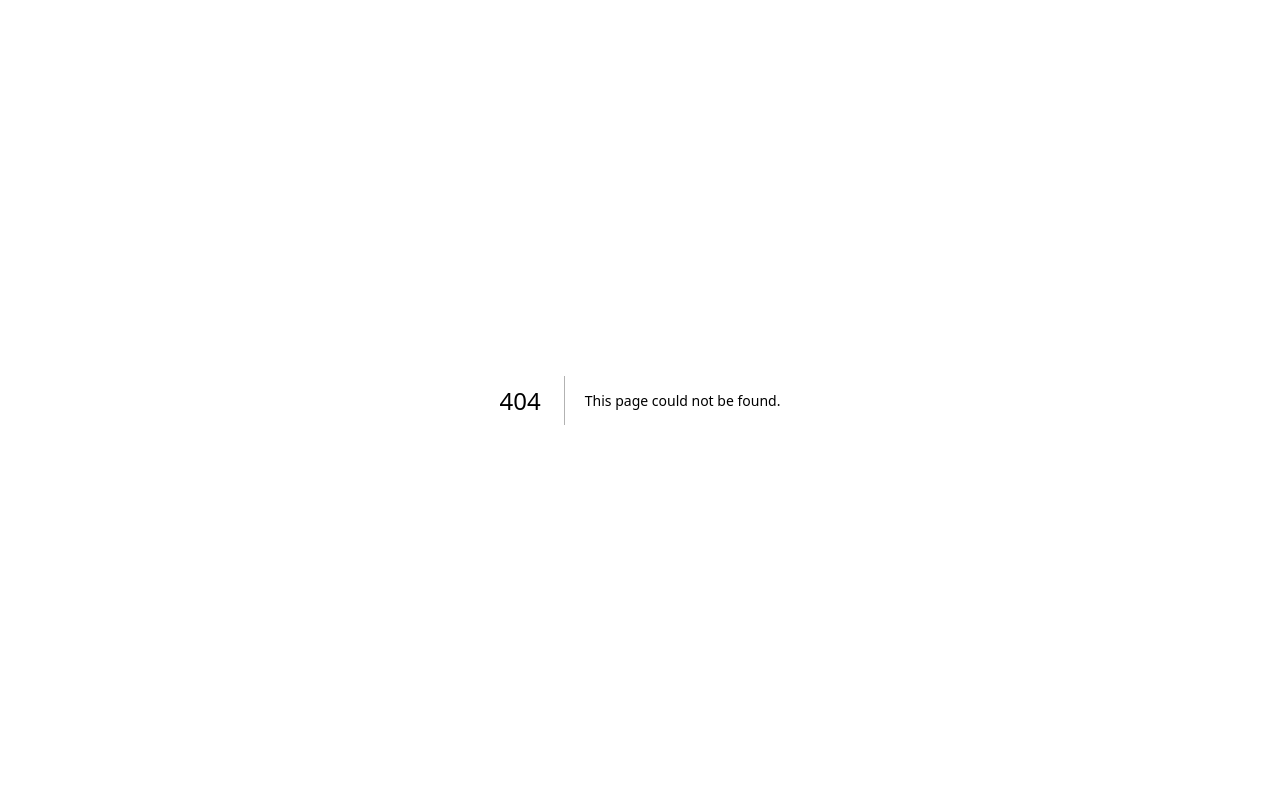
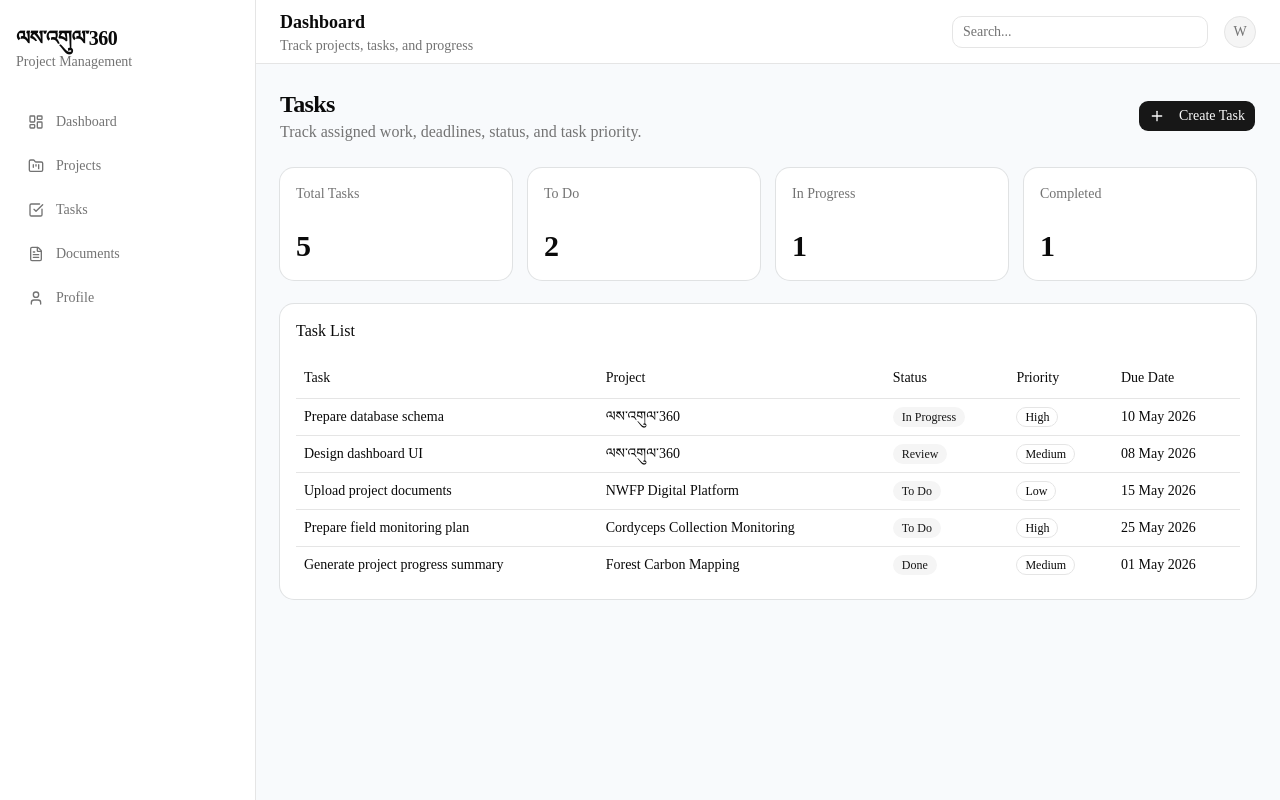
Before and after one commit to wangdiues/layguel360-v0, a Next.js app: page /tasks in a window 1280 px wide. Before the commit this address had no page. Built offline with nearby package versions, Linux system fonts and the light colour scheme.

Commit message:
Add static tasks page

```diff
--- /dev/null
+++ b/app/tasks/page.tsx
@@ -0,0 +1,165 @@
+import { Sidebar } from "@/components/layout/sidebar"
+import { Topbar } from "@/components/layout/topbar"
+import { Badge } from "@/components/ui/badge"
+import { Button } from "@/components/ui/button"
+import {
+  Card,
+  CardContent,
+  CardHeader,
+  CardTitle,
+} from "@/components/ui/card"
+import {
+  Table,
+  TableBody,
+  TableCell,
+  TableHead,
+  TableHeader,
+  TableRow,
+} from "@/components/ui/table"
+import { Plus } from "lucide-react"
+
+const tasks = [
+  {
+    title: "Prepare database schema",
+    project: "ལས་འགུལ་360",
+    status: "In Progress",
+    priority: "High",
+    dueDate: "10 May 2026",
+  },
+  {
+    title: "Design dashboard UI",
+    project: "ལས་འགུལ་360",
+    status: "Review",
+    priority: "Medium",
+    dueDate: "08 May 2026",
+  },
+  {
+    title: "Upload project documents",
+    project: "NWFP Digital Platform",
+    status: "To Do",
+    priority: "Low",
+    dueDate: "15 May 2026",
+  },
+  {
+    title: "Prepare field monitoring plan",
+    project: "Cordyceps Collection Monitoring",
+    status: "To Do",
+    priority: "High",
+    dueDate: "25 May 2026",
+  },
+  {
+    title: "Generate project progress summary",
+    project: "Forest Carbon Mapping",
+    status: "Done",
+    priority: "Medium",
+    dueDate: "01 May 2026",
+  },
+]
+
+export default function TasksPage() {
+  return (
+    <div className="flex min-h-screen bg-slate-50">
+      <Sidebar />
+
+      <main className="flex flex-1 flex-col">
+        <Topbar />
+
+        <section className="space-y-6 p-6">
+          <div className="flex flex-col justify-between gap-4 md:flex-row md:items-center">
+            <div>
+              <h1 className="text-2xl font-bold tracking-tight">Tasks</h1>
+              <p className="text-muted-foreground">
+                Track assigned work, deadlines, status, and task priority.
+              </p>
+            </div>
+
+            <Button>
+              <Plus className="mr-2 h-4 w-4" />
+              Create Task
+            </Button>
+          </div>
+
+          <div className="grid gap-4 md:grid-cols-2 xl:grid-cols-4">
+            <Card>
+              <CardHeader className="pb-2">
+                <CardTitle className="text-sm text-muted-foreground">
+                  Total Tasks
+                </CardTitle>
+              </CardHeader>
+              <CardContent>
+                <p className="text-3xl font-bold">5</p>
+              </CardContent>
+            </Card>
+
+            <Card>
+              <CardHeader className="pb-2">
+                <CardTitle className="text-sm text-muted-foreground">
+                  To Do
+                </CardTitle>
+              </CardHeader>
+              <CardContent>
+                <p className="text-3xl font-bold">2</p>
+              </CardContent>
+            </Card>
+
+            <Card>
+              <CardHeader className="pb-2">
+                <CardTitle className="text-sm text-muted-foreground">
+                  In Progress
+                </CardTitle>
+              </CardHeader>
+              <CardContent>
+                <p className="text-3xl font-bold">1</p>
+              </CardContent>
+            </Card>
+
+            <Card>
+              <CardHeader className="pb-2">
+                <CardTitle className="text-sm text-muted-foreground">
+                  Completed
+                </CardTitle>
+              </CardHeader>
+              <CardContent>
+                <p className="text-3xl font-bold">1</p>
+              </CardContent>
+            </Card>
+          </div>
+
+          <Card>
+            <CardHeader>
+              <CardTitle>Task List</CardTitle>
+            </CardHeader>
+            <CardContent>
+              <Table>
+                <TableHeader>
+                  <TableRow>
+                    <TableHead>Task</TableHead>
+                    <TableHead>Project</TableHead>
+                    <TableHead>Status</TableHead>
+                    <TableHead>Priority</TableHead>
+                    <TableHead>Due Date</TableHead>
+                  </TableRow>
+                </TableHeader>
+                <TableBody>
+                  {tasks.map((task) => (
+                    <TableRow key={task.title}>
+                      <TableCell className="font-medium">{task.title}</TableCell>
+                      <TableCell>{task.project}</TableCell>
+                      <TableCell>
+                        <Badge variant="secondary">{task.status}</Badge>
+                      </TableCell>
+                      <TableCell>
+                        <Badge variant="outline">{task.priority}</Badge>
+                      </TableCell>
+                      <TableCell>{task.dueDate}</TableCell>
+                    </TableRow>
+                  ))}
+                </TableBody>
+              </Table>
+            </CardContent>
+          </Card>
+        </section>
+      </main>
+    </div>
+  )
+}
```
